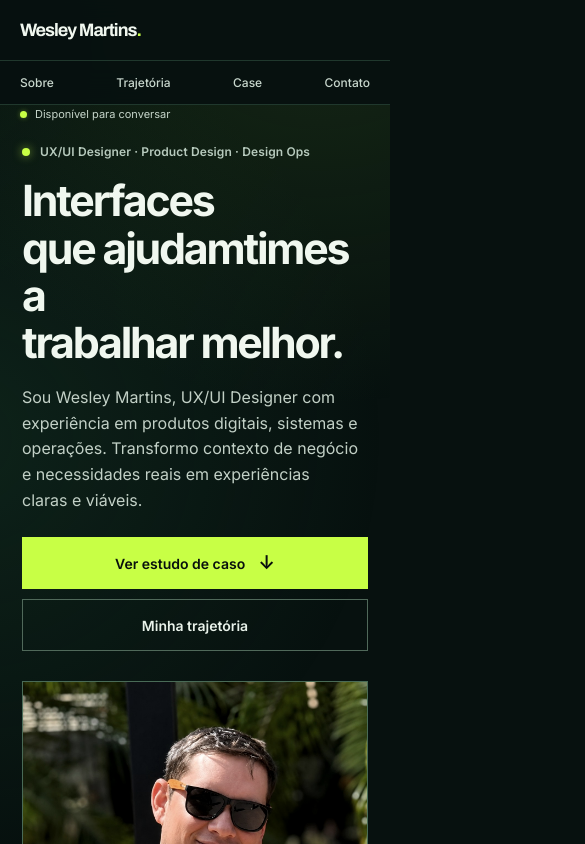
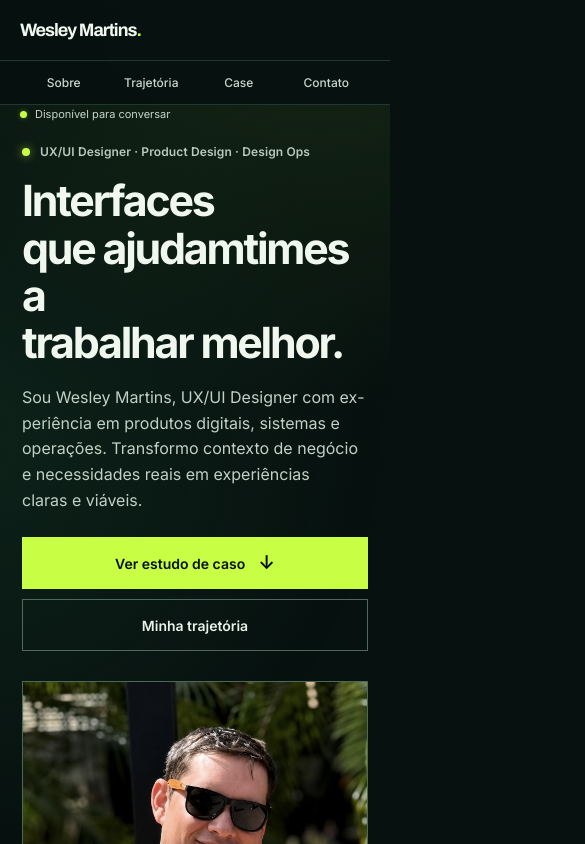
Before and after one commit to wmartins71-cyber/site_wesley, a plain HTML site: page index.html in a window 390 px wide. Shown: the top 844 px of the page, 585 px wide, since content can reach past the window. Drawn offline with Linux system fonts and the light colour scheme.

Commit message:
Evita corte de texto no mobile

```diff
--- a/styles.css
+++ b/styles.css
@@ -17,8 +17,8 @@ footer{padding-right:max(32px,calc((100vw - var(--max))/2))!important;padding-le
 @media(max-width:560px){
   html{scroll-padding-top:116px}
   .header{display:grid;grid-template-columns:minmax(0,1fr) auto;grid-template-rows:60px 45px;height:105px;padding:0 20px;backdrop-filter:blur(18px)}
-  .header nav{grid-column:1/-1;display:flex;align-self:stretch;justify-content:space-between;gap:0;margin:0 -20px;padding:0 20px;overflow:hidden;border-top:1px solid #20382d}
-  .header nav a{display:flex;align-items:center;min-height:44px;padding:0;white-space:nowrap;font-size:12px}
+  .header nav{grid-column:1/-1;display:grid;grid-template-columns:repeat(4,minmax(0,1fr));align-self:stretch;gap:0;margin:0 -20px;padding:0 20px;border-top:1px solid #20382d}
+  .header nav a{display:flex;align-items:center;justify-content:center;min-width:0;min-height:44px;padding:0;white-space:nowrap;font-size:12px}
   .status{font-size:11px;white-space:nowrap}
   .status i{width:7px;height:7px}
   .hero{min-height:calc(100dvh - 105px);gap:30px;padding-top:38px;padding-bottom:27px}
@@ -74,4 +74,4 @@ footer{padding-right:max(32px,calc((100vw - var(--max))/2))!important;padding-le
   .footer-bottom{display:grid;grid-template-columns:1fr;gap:4px;margin-top:22px;padding-top:18px;font-size:11px}
 }
 
-@media(max-width:560px){html,body{max-width:100%;overflow-x:clip}.hero,.section,footer,.case-metric,.case-title,.case-grid,.intro-content,.skills-head,.trajectory-head{min-width:0}.portrait,.case-story,.flow,.skill-grid article,.facts>div{min-width:0}}
+@media(max-width:560px){.hero,.section,footer,.case-metric,.case-title,.case-grid,.intro-content,.skills-head,.trajectory-head{min-width:0}.portrait,.case-story,.flow,.skill-grid article,.facts>div{min-width:0}.hero-text,.intro-text,.skills-head p,.trajectory-head p,.case-title>p,.case-story p,.flow>p,.timeline p,.contact p,.facts small,.skill-grid p{overflow-wrap:anywhere;hyphens:auto}}
```
